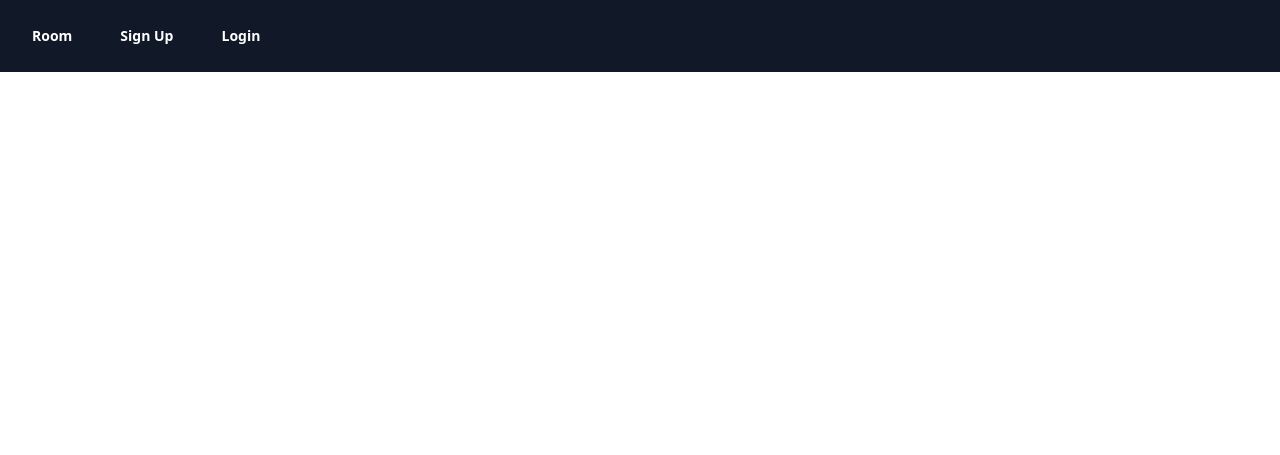
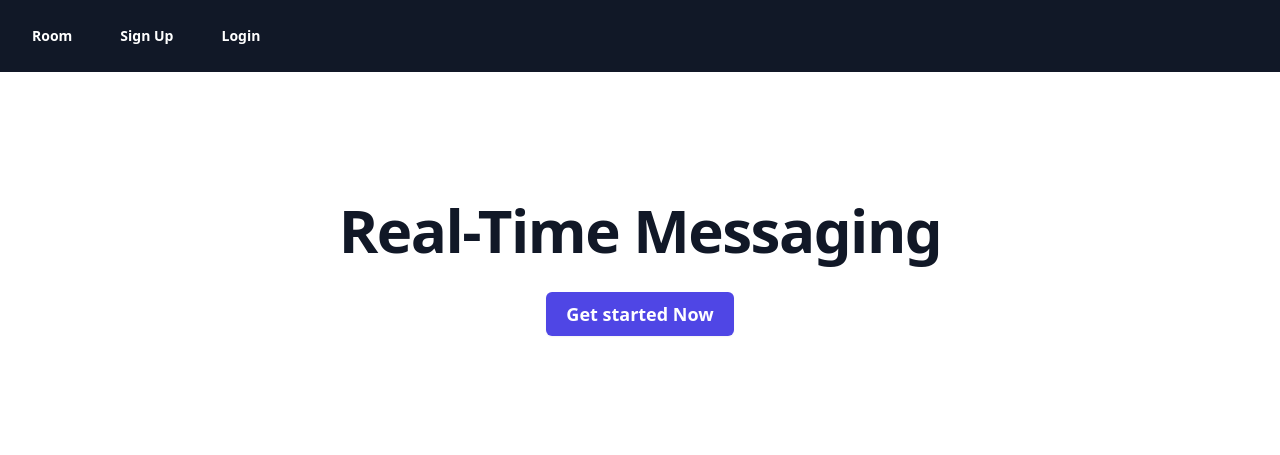
Before and after one commit to iiio2/real-time-messaging, a Django app: page / in a window 1280 px wide. Shown: the top 455 px of the page. Run offline with Django 4.2, Linux system fonts and the light colour scheme; some libraries are stand-ins or nearby versions.

Commit message:
chore: hero section

```diff
--- a/core/templates/core/frontpage.html
+++ b/core/templates/core/frontpage.html
@@ -1 +1,18 @@
-{% extends 'core/base.html' %} {% block content %} {% endblock %}
+{% extends 'core/base.html' %} {% block content %}
+
+<div class="bg-white px-6 py-24 sm:py-32 lg:px-8">
+  <div class="mx-auto max-w-2xl text-center">
+    <h2 class="text-4xl font-bold tracking-tight text-gray-900 sm:text-6xl">
+      Real-Time Messaging
+    </h2>
+    <div class="mt-10">
+      <a
+        href="/login/"
+        class="rounded-md bg-indigo-600 px-5 py-2.5 text-lg font-semibold text-white shadow-sm hover:bg-indigo-500 focus-visible:outline focus-visible:outline-2 focus-visible:outline-offset-2 focus-visible:outline-indigo-600"
+        >Get started Now</a
+      >
+    </div>
+  </div>
+</div>
+
+{% endblock %}
```
